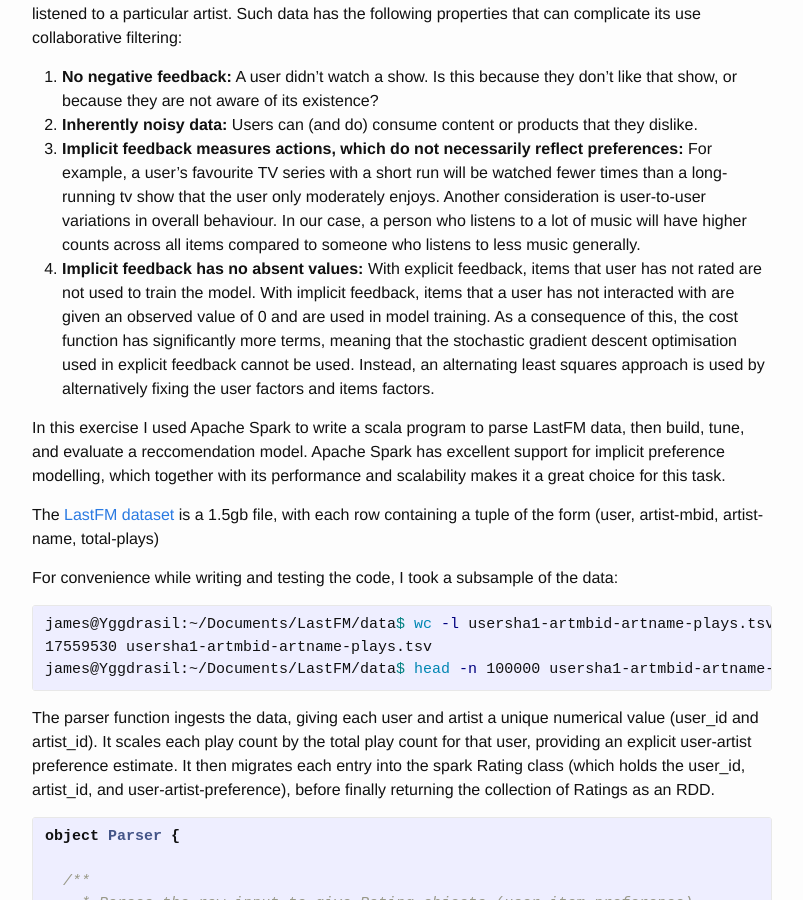
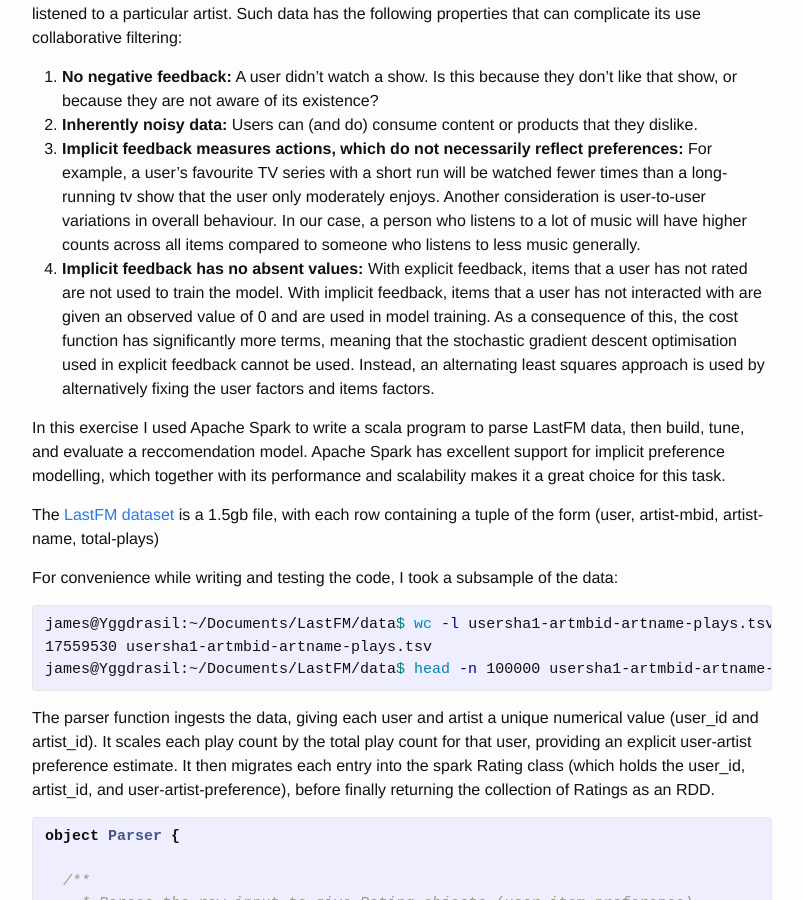
Before and after one commit to jlln/jlln.github.io, a Jekyll site: the page built from _posts/2016-09-19-lastfm.markdown, in a window 1280 px wide and 900 px high, scrolled down 678 px. Shown: the whole window, without its empty margins (238-1041 px from the left). Built offline with Jekyll 4.4.1, drawn with Linux system fonts in a browser that asks for light colours; formulas are drawn with MathJax 3.

```diff
--- a/_posts/2016-09-19-lastfm.markdown
+++ b/_posts/2016-09-19-lastfm.markdown
@@ -16,7 +16,7 @@ The LastFM data is an example of [implicit preference data](yifanhu.net/PUB/cf.p
 1. <b>No negative feedback:</b> A user didn’t watch a show. Is this because they don’t like that show, or because they are not aware of its existence?
 2. <b>Inherently noisy data:</b> Users can (and do) consume content or products that they dislike.
 3. <b>Implicit feedback measures actions, which do not necessarily reflect preferences:</b> For example, a user’s favourite TV series with a short run will be watched fewer times than a long-running tv show that the user only moderately enjoys. Another consideration is user-to-user variations in overall behaviour. In our case, a person who listens to a lot of music will have higher counts across all items compared to someone who listens to less music generally.
-5. <b>Implicit feedback has no absent values:</b> With explicit feedback, items that user has not rated are not used to train the model. With implicit feedback, items that a user has not interacted with are given an observed value of 0 and are used in model training. As a consequence of this, the cost function has significantly more terms, meaning that the stochastic gradient descent optimisation used in explicit feedback cannot be used. Instead, an alternating least squares approach is used by alternatively fixing the user factors and items factors.
+5. <b>Implicit feedback has no absent values:</b> With explicit feedback, items that a user has not rated are not used to train the model. With implicit feedback, items that a user has not interacted with are given an observed value of 0 and are used in model training. As a consequence of this, the cost function has significantly more terms, meaning that the stochastic gradient descent optimisation used in explicit feedback cannot be used. Instead, an alternating least squares approach is used by alternatively fixing the user factors and items factors.
 
 
 In this exercise I used Apache Spark to write a scala program to parse LastFM data, then build, tune, and evaluate a reccomendation model. Apache Spark has excellent support for implicit preference modelling, which together with its performance and scalability makes it a great choice for this task.
```
